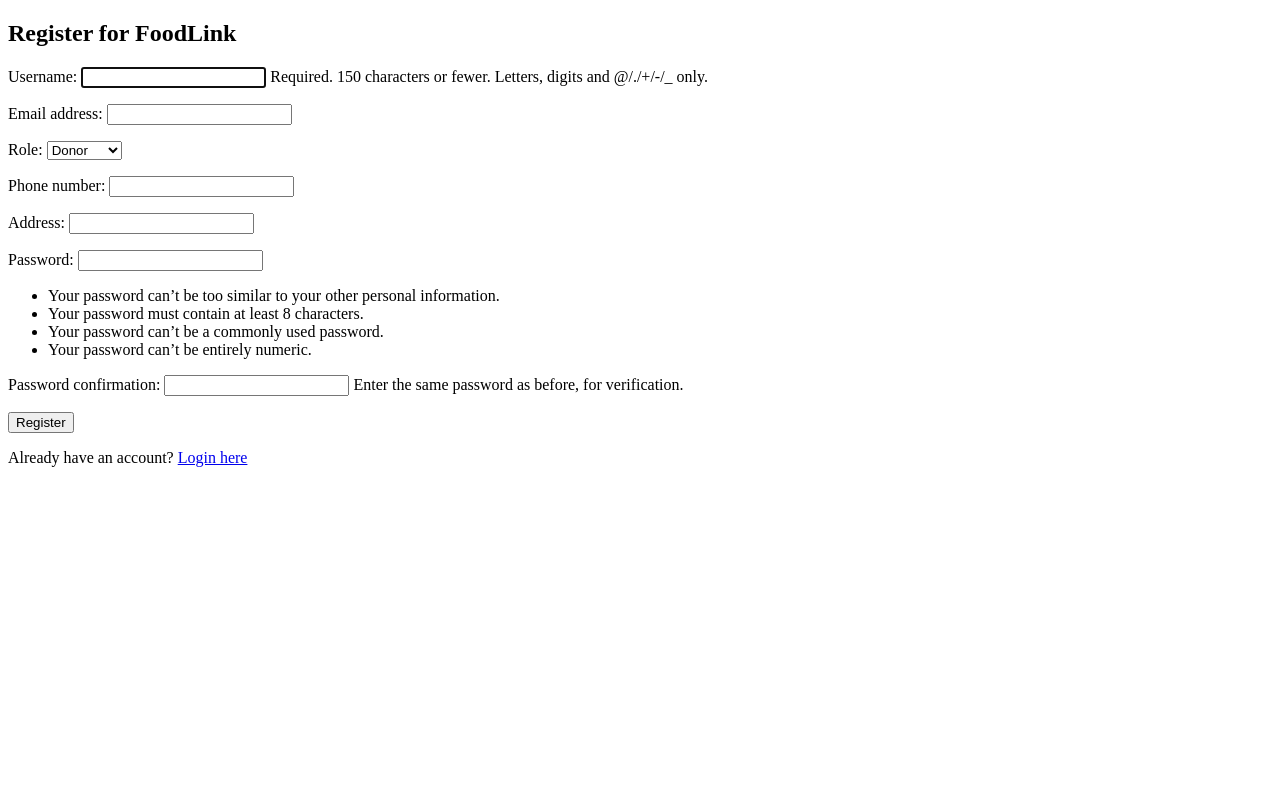
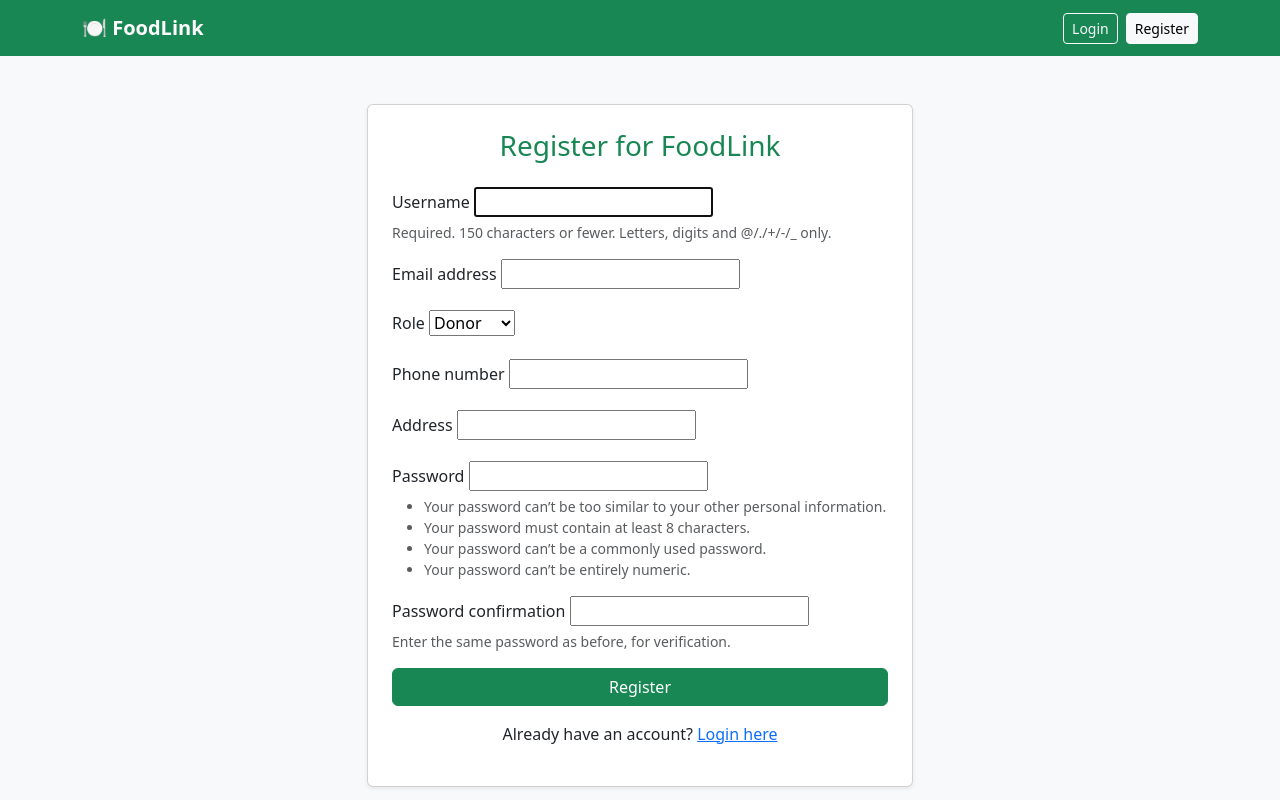
Before and after one commit to tawheedul-islam/FoodLink-Food-Waste-Donation-System, a Django app: page /accounts/register/ in a window 1280 px wide. Run offline with Django 5.2, Linux system fonts and the light colour scheme.

Commit message:
Added Bootstrap styling to templates

```diff
--- a/templates/accounts/register.html
+++ b/templates/accounts/register.html
@@ -1,15 +1,30 @@
-<!DOCTYPE html>
-<html>
-<head>
-    <title>Register - FoodLink</title>
-</head>
-<body>
-    <h2>Register for FoodLink</h2>
-    <form method="POST">
-        {% csrf_token %}
-        {{ form.as_p }}
-        <button type="submit">Register</button>
-    </form>
-    <p>Already have an account? <a href="{% url 'login' %}">Login here</a></p>
-</body>
-</html>
+{% extends 'base.html' %}
+{% block title %}Register{% endblock %}
+{% block content %}
+<div class="row justify-content-center">
+    <div class="col-md-6">
+        <div class="card shadow-sm">
+            <div class="card-body p-4">
+                <h3 class="mb-4 text-center text-success">Register for FoodLink</h3>
+                <form method="POST">
+                    {% csrf_token %}
+                    {% for field in form %}
+                        <div class="mb-3">
+                            <label class="form-label">{{ field.label }}</label>
+                            {{ field }}
+                            {% if field.help_text %}
+                                <small class="text-muted d-block">{{ field.help_text }}</small>
+                            {% endif %}
+                            {% for error in field.errors %}
+                                <small class="text-danger d-block">{{ error }}</small>
+                            {% endfor %}
+                        </div>
+                    {% endfor %}
+                    <button type="submit" class="btn btn-success w-100">Register</button>
+                </form>
+                <p class="text-center mt-3">Already have an account? <a href="{% url 'login' %}">Login here</a></p>
+            </div>
+        </div>
+    </div>
+</div>
+{% endblock %}
--- /dev/null
+++ b/templates/base.html
@@ -0,0 +1,38 @@
+<!DOCTYPE html>
+<html lang="en">
+<head>
+    <meta charset="UTF-8">
+    <meta name="viewport" content="width=device-width, initial-scale=1.0">
+    <title>{% block title %}FoodLink{% endblock %}</title>
+    <link href="https://cdn.jsdelivr.net/npm/bootstrap@5.3.3/dist/css/bootstrap.min.css" rel="stylesheet">
+</head>
+<body class="bg-light">
+
+    <nav class="navbar navbar-expand-lg navbar-dark bg-success">
+        <div class="container">
+            <a class="navbar-brand fw-bold" href="{% url 'dashboard' %}">🍽️ FoodLink</a>
+            <div class="d-flex">
+                {% if user.is_authenticated %}
+                    <span class="navbar-text text-white me-3">Hi, {{ user.username }} ({{ user.role }})</span>
+                    <a href="{% url 'logout' %}" class="btn btn-outline-light btn-sm">Logout</a>
+                {% else %}
+                    <a href="{% url 'login' %}" class="btn btn-outline-light btn-sm me-2">Login</a>
+                    <a href="{% url 'register' %}" class="btn btn-light btn-sm">Register</a>
+                {% endif %}
+            </div>
+        </div>
+    </nav>
+
+    <div class="container mt-5">
+        {% if messages %}
+            {% for message in messages %}
+                <div class="alert alert-info">{{ message }}</div>
+            {% endfor %}
+        {% endif %}
+        {% block content %}
+        {% endblock %}
+    </div>
+
+    <script src="https://cdn.jsdelivr.net/npm/bootstrap@5.3.3/dist/js/bootstrap.bundle.min.js"></script>
+</body>
+</html>
```
Also changed, not shown: templates/accounts/dashboard.html (+12 -11 lines), templates/accounts/login.html (+26 -18 lines).
